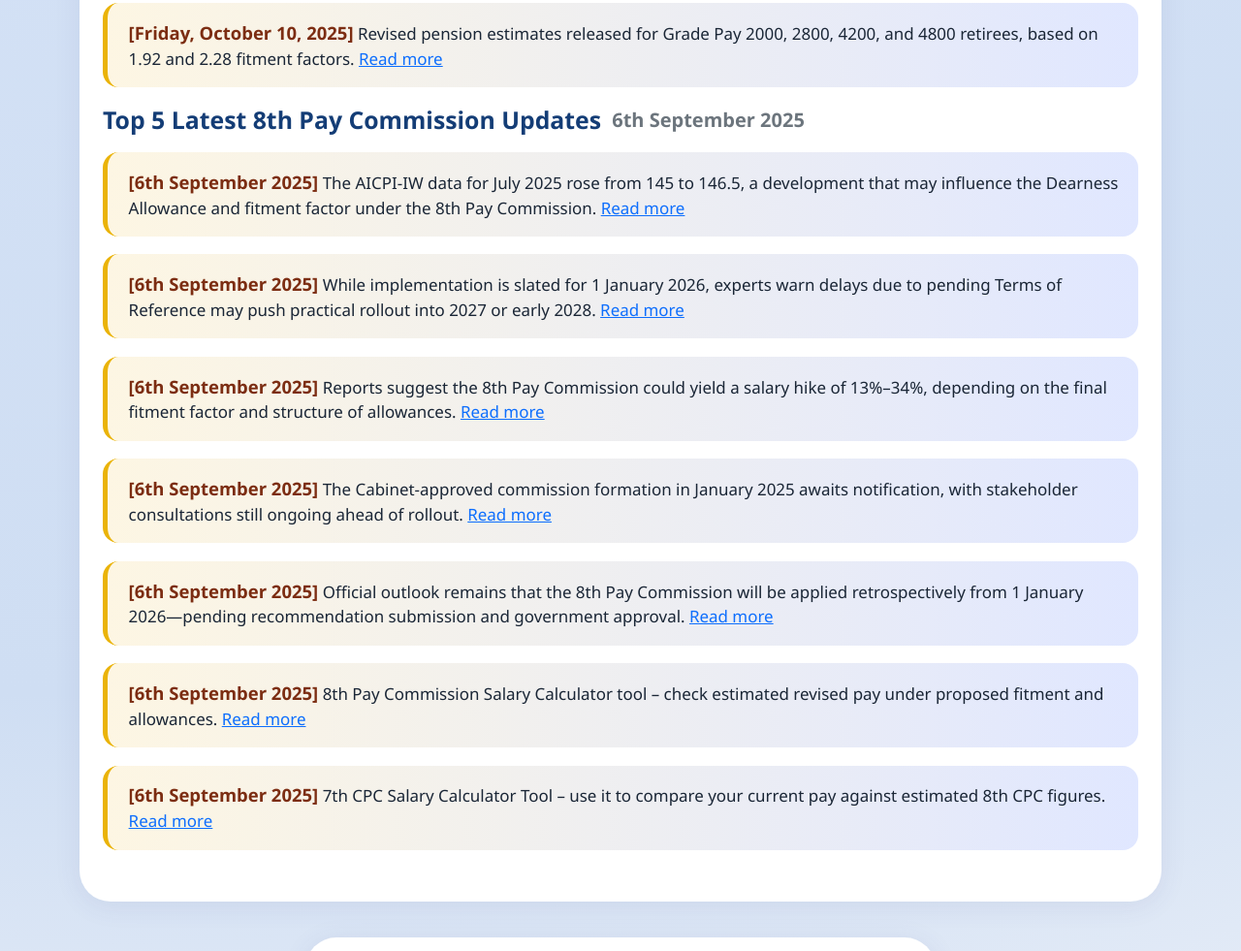
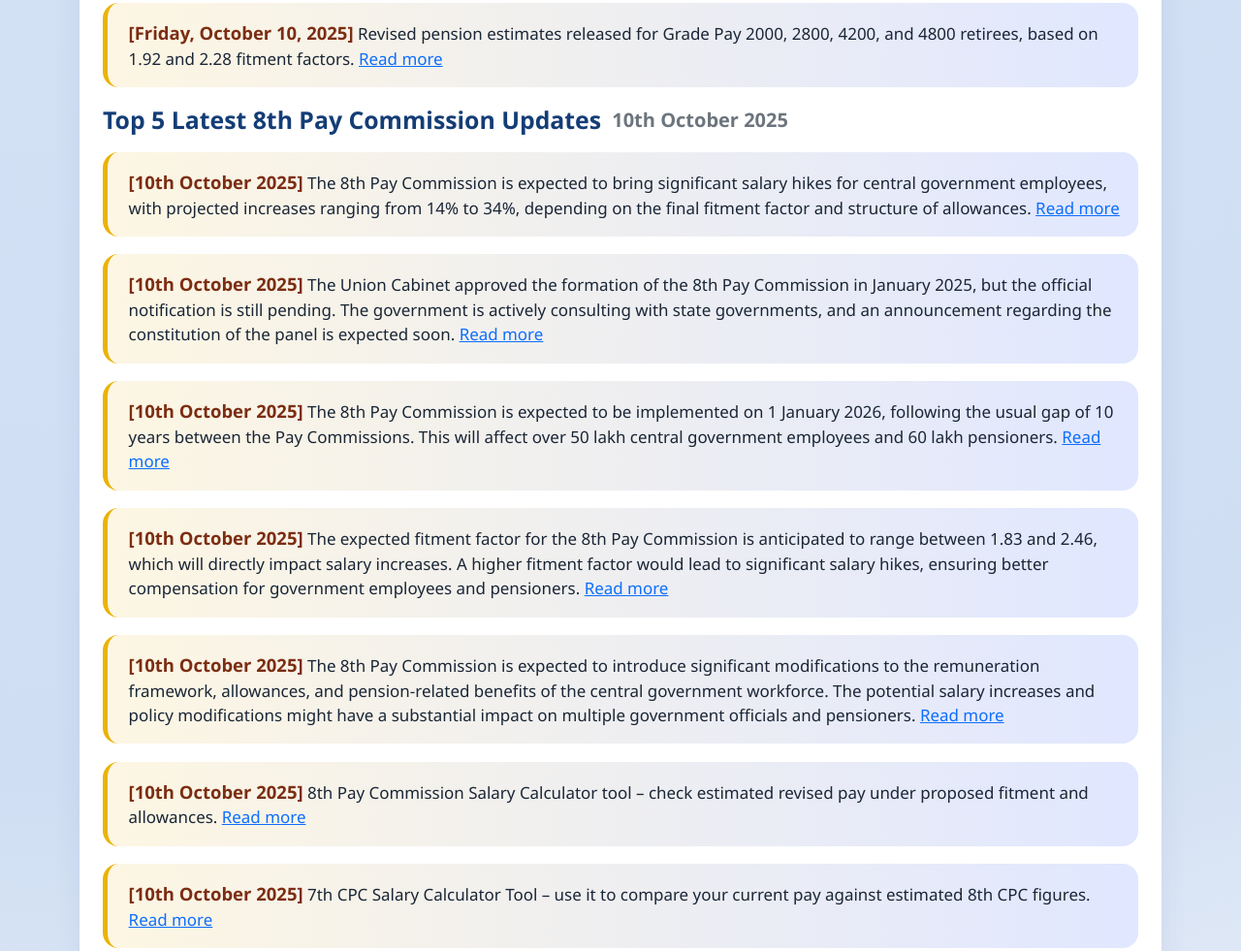
Before and after one commit to ViralHunt/viralhunt.github.com, a plain HTML site: page index.html in a window 1280 px wide. Shown: the part 5929-6910 px from the top of the page at 97% size. Drawn offline with nearby package versions, Linux system fonts and the light colour scheme.

Commit message:
Update index.html

```diff
--- a/index.html
+++ b/index.html
@@ -415,15 +415,14 @@
       <span class="today-date" id="news-date"></span>
     </h2>
     <div class="news-bullet"><strong id="news-date-1"> </strong> Revised pension estimates released for Grade Pay 2000, 2800, 4200, and 4800 retirees, based on 1.92 and 2.28 fitment factors. <a href="https://www.zeebiz.com/personal-finance/photo-gallery-8th-cpc-pay-commission-revised-pension-calculator-for-grade-pay-2000-2800-4200-4800-central-government-employees-at-fitment-factor-192-228-estimates-367724" target="_blank" rel="noopener">Read more</a></div>
-   <h2 class="section-title">Top 5 Latest 8th Pay Commission Updates <span class="text-secondary fs-5" id="today-date">6th September 2025</span></h2>
-<div class="news-bullet"><strong>[6th September 2025]</strong> The AICPI-IW data for July 2025 rose from 145 to 146.5, a development that may influence the Dearness Allowance and fitment factor under the 8th Pay Commission. <a href="https://upstox.com/news/personal-finance/latest-updates/8th-pay-commission-how-aicpi-data-signals-fitment-factor-and-minimum-salary-boost-in-8th-cpc/article-180592/" target="_blank">Read more</a></div>
-<div class="news-bullet"><strong>[6th September 2025]</strong> While implementation is slated for 1 January 2026, experts warn delays due to pending Terms of Reference may push practical rollout into 2027 or early 2028. <a href="https://www.financialexpress.com/money/8th-pay-commission-implementation-central-govt-employees-may-have-to-wait-until-2028-heres-what-past-trends-suggest-3946467/" target="_blank">Read more</a></div>
-<div class="news-bullet"><strong>[6th September 2025]</strong> Reports suggest the 8th Pay Commission could yield a salary hike of 13%–34%, depending on the final fitment factor and structure of allowances. <a href="https://www.ndtv.com/offbeat/8th-pay-commission-2026-salary-hike-allowance-cuts-and-what-it-means-for-you-9210794" target="_blank">Read more</a></div>
-<div class="news-bullet"><strong>[6th September 2025]</strong> The Cabinet-approved commission formation in January 2025 awaits notification, with stakeholder consultations still ongoing ahead of rollout. <a href="https://www.taxtmi.com/news?id=50070" target="_blank">Read more</a></div>
-<div class="news-bullet"><strong>[6th September 2025]</strong> Official outlook remains that the 8th Pay Commission will be applied retrospectively from 1 January 2026—pending recommendation submission and government approval. <a href="https://en.wikipedia.org/wiki/Central_Pay_Commission" target="_blank">Read more</a></div>
-<div class="news-bullet"><strong>[6th September 2025]</strong> 8th Pay Commission Salary Calculator tool – check estimated revised pay under proposed fitment and allowances. <a href="https://8thpaycommissionsalarycalculator.com/" target="_blank">Read more</a></div>
-<div class="news-bullet"><strong>[6th September 2025]</strong> 7th CPC Salary Calculator Tool – use it to compare your current pay against estimated 8th CPC figures. <a href="https://8thpaycommissionsalarycalculator.com/7th-cpc-salary-calculator-tool/" target="_blank">Read more</a></div>
-
+ <h2 class="section-title">Top 5 Latest 8th Pay Commission Updates <span class="text-secondary fs-5" id="today-date">10th October 2025</span></h2>
+<div class="news-bullet"><strong>[10th October 2025]</strong> The 8th Pay Commission is expected to bring significant salary hikes for central government employees, with projected increases ranging from 14% to 34%, depending on the final fitment factor and structure of allowances. <a href="https://www.etnownews.com/personal-finance/8th-pay-commission-186-or-12-5-what-could-be-the-actual-salary-hike-for-central-government-employees-explained-article-152972243" target="_blank">Read more</a></div>
+<div class="news-bullet"><strong>[10th October 2025]</strong> The Union Cabinet approved the formation of the 8th Pay Commission in January 2025, but the official notification is still pending. The government is actively consulting with state governments, and an announcement regarding the constitution of the panel is expected soon. <a href="https://www.taxtmi.com/news?id=50070" target="_blank">Read more</a></div>
+<div class="news-bullet"><strong>[10th October 2025]</strong> The 8th Pay Commission is expected to be implemented on 1 January 2026, following the usual gap of 10 years between the Pay Commissions. This will affect over 50 lakh central government employees and 60 lakh pensioners. <a href="https://cleartax.in/s/8th-pay-commission" target="_blank">Read more</a></div>
+<div class="news-bullet"><strong>[10th October 2025]</strong> The expected fitment factor for the 8th Pay Commission is anticipated to range between 1.83 and 2.46, which will directly impact salary increases. A higher fitment factor would lead to significant salary hikes, ensuring better compensation for government employees and pensioners. <a href="https://cleartax.in/s/8th-pay-commission" target="_blank">Read more</a></div>
+<div class="news-bullet"><strong>[10th October 2025]</strong> The 8th Pay Commission is expected to introduce significant modifications to the remuneration framework, allowances, and pension-related benefits of the central government workforce. The potential salary increases and policy modifications might have a substantial impact on multiple government officials and pensioners. <a href="https://cleartax.in/s/8th-pay-commission" target="_blank">Read more</a></div>
+<div class="news-bullet"><strong>[10th October 2025]</strong> 8th Pay Commission Salary Calculator tool – check estimated revised pay under proposed fitment and allowances. <a href="https://8thpaycommissionsalarycalculator.com/" target="_blank">Read more</a></div>
+<div class="news-bullet"><strong>[10th October 2025]</strong> 7th CPC Salary Calculator Tool – use it to compare your current pay against estimated 8th CPC figures. <a href="https://8thpaycommissionsalarycalculator.com/7th-cpc-salary-calculator-tool/" target="_blank">Read more</a></div>
 
   </section>
 
```
